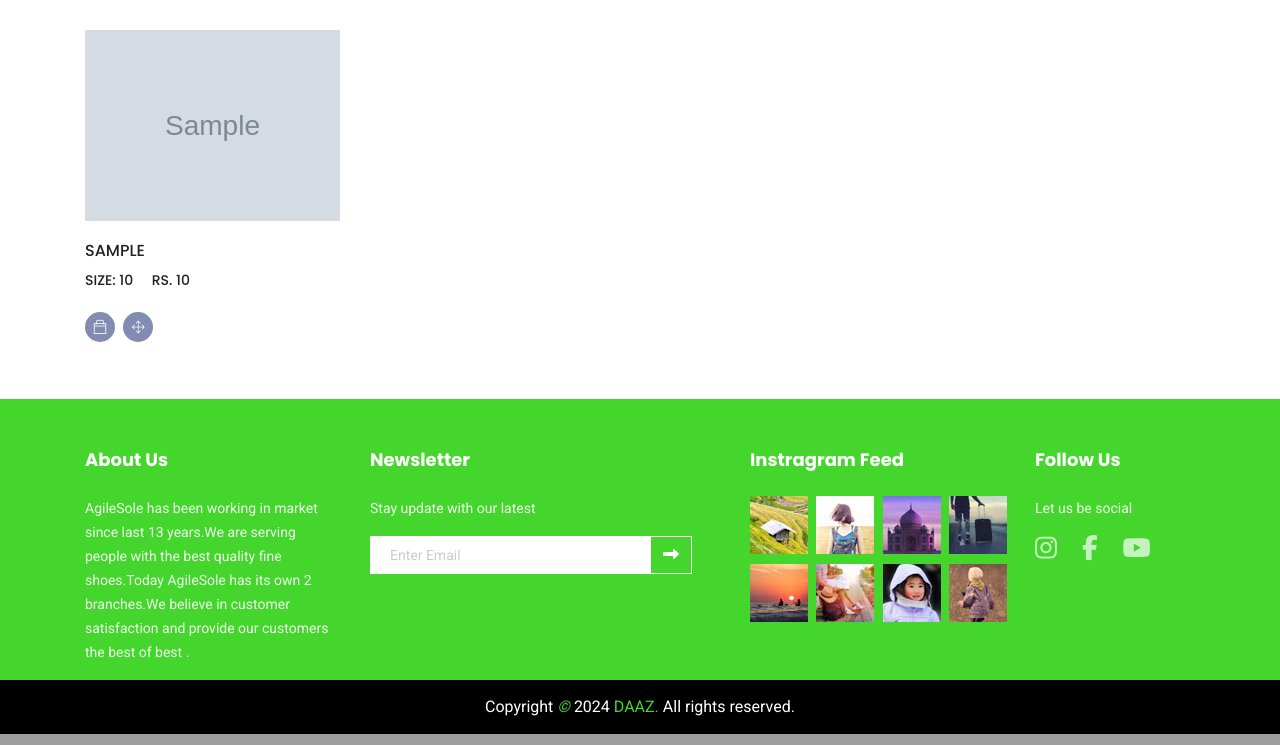
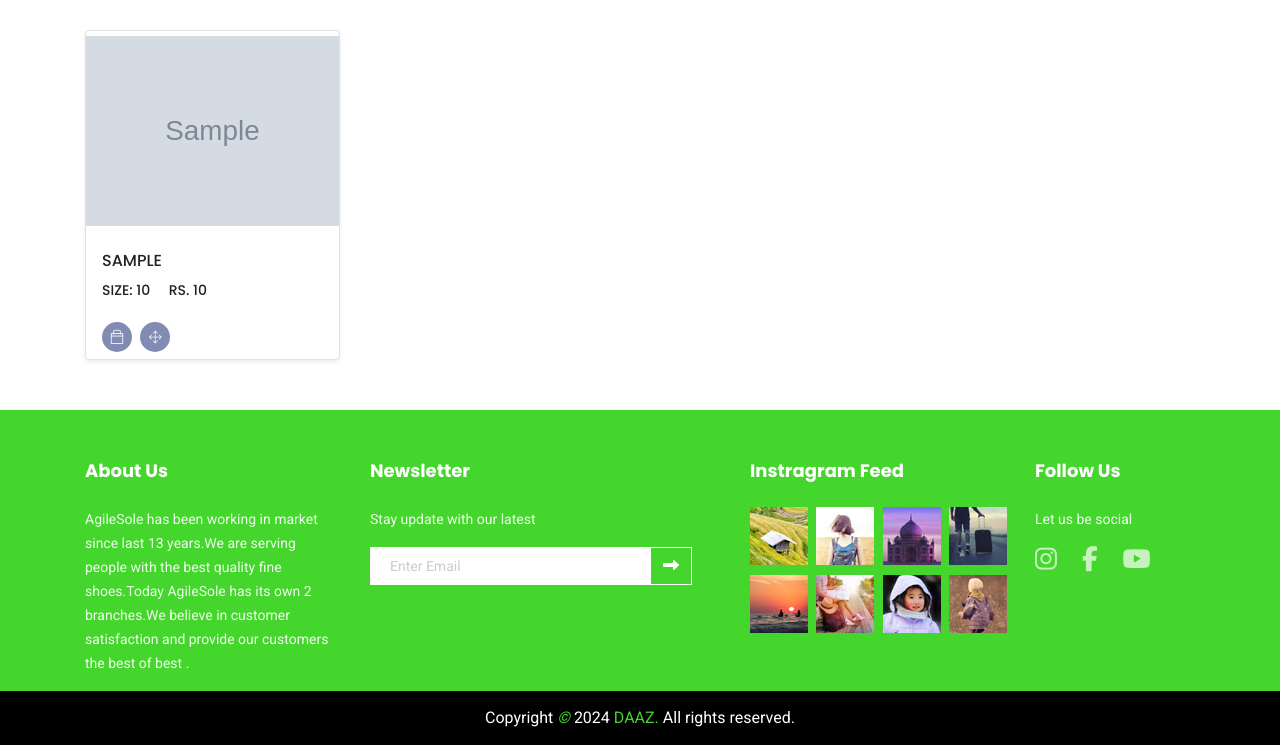
Before and after one commit to sahil43hb/fyp-project, a Laravel app: page /brands/1 in a window 1280 px wide. Shown: the part 720-1465 px from the top of the page. Run offline with Laravel 10, Linux system fonts and the light colour scheme; data comes from the database, SQL or seed files in the repository; tables that the repository leaves empty hold one stand-in row (values such as "Sample post"); grey boxes marked "Sample" are stand-in pictures; style sheets or scripts are compiled from the project's sources; some libraries are stand-ins or nearby versions.

Commit message:
arrange-cards

```diff
--- a/public/admin/assets/css/style.css
+++ b/public/admin/assets/css/style.css
@@ -113,7 +113,7 @@ h6 {
     animation-name: dropdown-animate;
     animation-duration: 0.2s;
     animation-fill-mode: both;
-    border: 0;
+    border: 3;
     box-shadow: 0 5px 30px 0 rgba(82, 63, 105, 0.2);
 }
 
--- a/resources/views/brand.blade.php
+++ b/resources/views/brand.blade.php
@@ -31,10 +31,10 @@
 
                         @foreach ($brandsWithProducts->products as $product)
                             <div class="col-lg-3 col-md-6">
-                                <div class="single-product">
-                                    <img class="img-fluid" src="{{ asset('uploads/' . $product->product_image) }}"
+                                <div class="single-product shadow-sm product-image flex-fill card border shadow-hover">
+                                    <img class="img-fluid custom-height" src="{{ asset('uploads/' . $product->product_image) }}"
                                         alt="product_image" />
-                                    <div class="product-details">
+                                    <div class="product-details px-3">
                                         <h6>{{ $product->sku }}</h6>
                                         @if ($product->sale === '0')
                                             <div class="price">
--- a/resources/views/index.blade.php
+++ b/resources/views/index.blade.php
@@ -157,7 +157,7 @@ AgileSole
 
                         @foreach ($category->products as $product)
                             <div class="col-lg-3 col-md-6 d-flex">
-                                <div class="single-product card flex-fill product-image">
+                                <div class="single-product card flex-fill product-image shadow-sm shadow-hover">
                                     <img class="img-fluid custom-height" src="{{ asset('uploads/' . $product->product_image) }}"
                                         alt="product_image" />
                                     <div class="product-details pl-2">
--- a/resources/views/layouts/header.blade.php
+++ b/resources/views/layouts/header.blade.php
@@ -5,7 +5,7 @@
                     <a class="navbar-brand logo_h" href="{{ url('/') }}">
                         <img width="70px" height="50px"
                             style="border-radius:12px;" src="{{ asset('img/AgileSoleLogo.png') }}" alt="" />
-                        </a>
+                    </a>
                     <button class="navbar-toggler" type="button" data-toggle="collapse"
                         data-target="#navbarSupportedContent" aria-controls="navbarSupportedContent"
                         aria-expanded="false" aria-label="Toggle navigation">
--- a/resources/views/sub_categories.blade.php
+++ b/resources/views/sub_categories.blade.php
@@ -30,10 +30,10 @@ AgileSole
                         <!-- single product -->
                         @foreach ($subCategoriesWithProducts->products as $product)
                             <div class="col-lg-3 col-md-6">
-                                <div class="single-product">
-                                    <img class="img-fluid" src="{{ asset('uploads/' . $product->product_image) }}"
+                                <div class="single-product shadow-sm product-image flex-fill card border shadow-hover">
+                                    <img class="img-fluid custom-height" src="{{ asset('uploads/' . $product->product_image) }}"
                                         alt="product_image" />
-                                    <div class="product-details">
+                                    <div class="product-details px-3">
                                         <h6>{{ $product->sku }}</h6>
                                         @if ($product->sale === '0')
                                             <div class="price">
```
